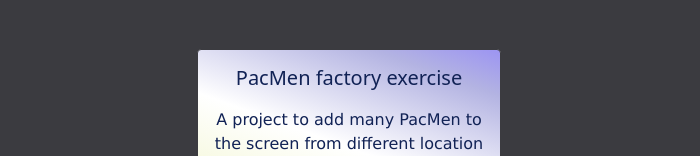
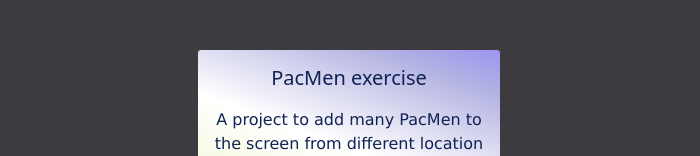
Before and after one commit to purplespace/purplespace.github.io, a plain HTML site: page projects.html in a window 1280 px wide. Shown: the part 385-541 px from the top of the page, without its empty margins (291-991 px from the left). Drawn offline with Linux system fonts and the light colour scheme.

Commit message:
Updated name

```diff
--- a/projects.html
+++ b/projects.html
@@ -53,7 +53,7 @@
 
           <div class="card code-card">
             <div class="card-body card-text d-flex flex-column">
-              <h5 class="card-title">PacMen factory exercise</h5>
+              <h5 class="card-title">PacMen exercise</h5>
               <p class="card-text">A project to add many PacMen to the screen from different location and to send them in different direction and bounce them back when they reach the screen border, using JS and CSS.</p>
               <a target="_blank" href="https://github.com/purplespace/pacmen-exercise" class="btn btn-primary button-background card-text mt-auto">GitHub Repository</a>
             </div>
```
